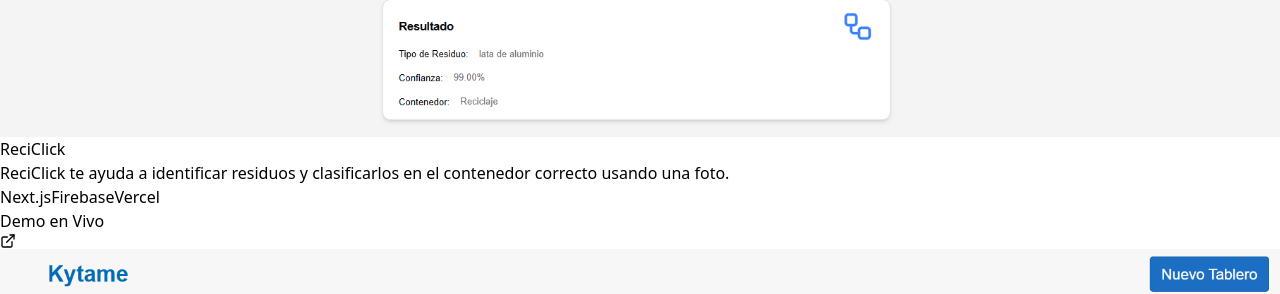
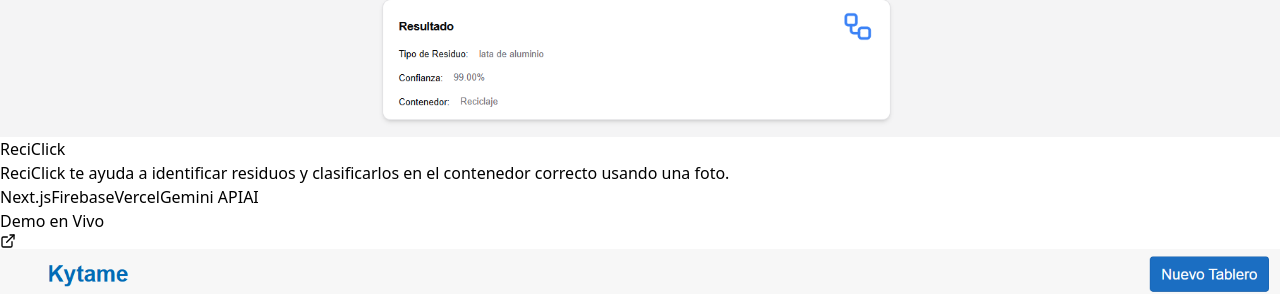
Before and after one commit to luckberonne/luckberonne, a React (Vite) app: page / in a window 1280 px wide. Shown: the part 2855-3149 px from the top of the page. Built offline with nearby package versions, Linux system fonts and the light colour scheme.

Commit message:
Agregar tecnologías 'Gemini API' y 'AI' al proyecto ReciClick en el componente Projects

```diff
--- a/src/components/Projects.tsx
+++ b/src/components/Projects.tsx
@@ -47,7 +47,7 @@ export function Projects({ t, isDark }: ProjectsProps) {
       description: t.projectsData[1]?.description || 'ReciClick te ayuda a identificar residuos y clasificarlos en el contenedor correcto usando una foto.',
       image: ReciClickImg,
       demoUrl: 'https://reci-click.vercel.app/',
-      technologies: ['Next.js', 'Firebase', 'Vercel'],
+      technologies: ['Next.js', 'Firebase', 'Vercel', 'Gemini API', 'AI'],
     },
     {
       title: 'Kytame',
```
